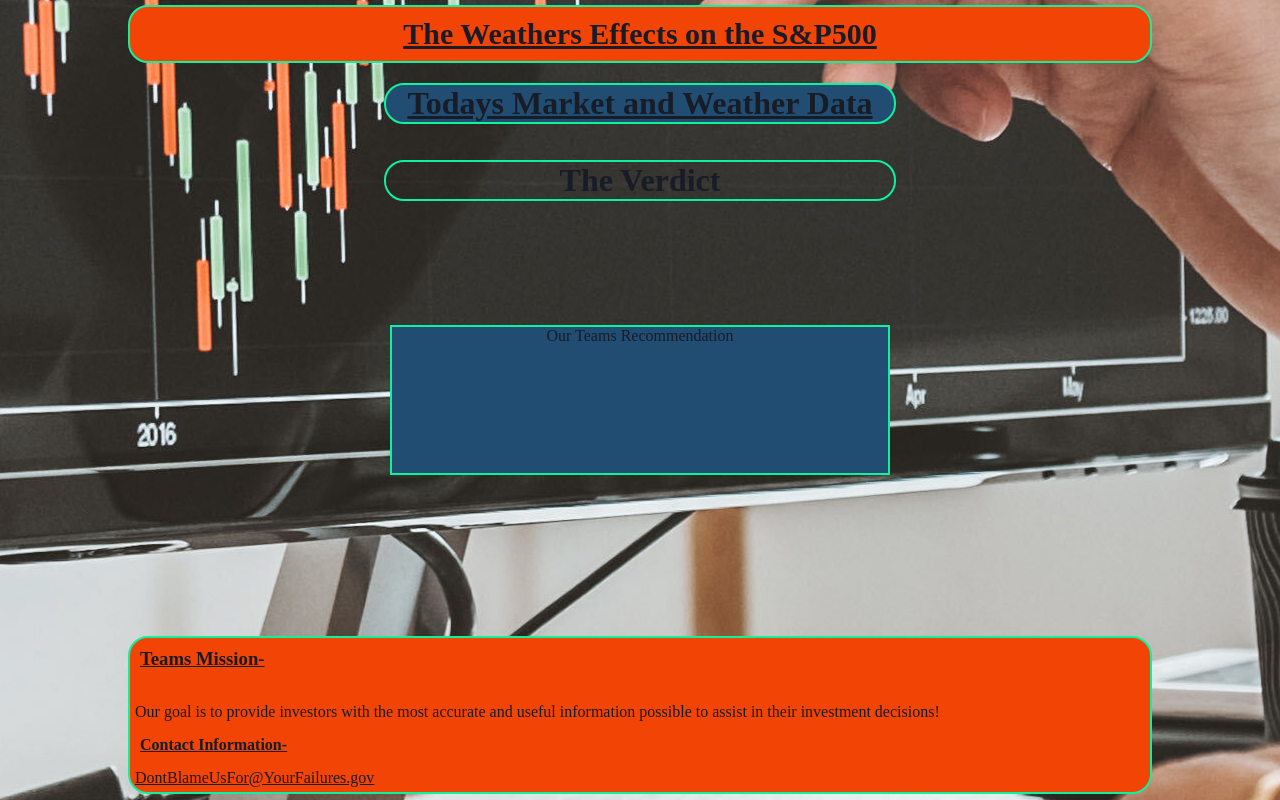
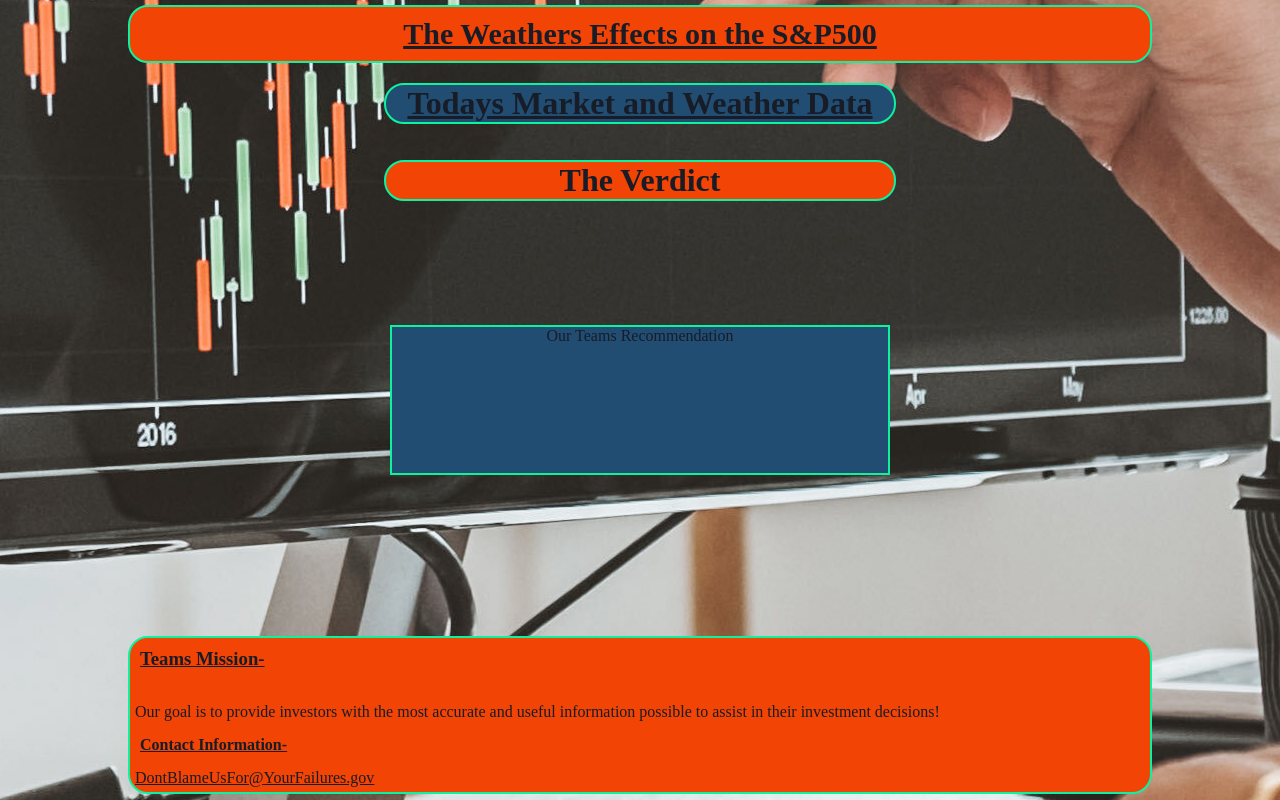
Before and after one commit to P1100s7/Project_1, a plain HTML site: page index.html in a window 1280 px wide. Drawn offline with Linux system fonts and the light colour scheme.

Commit message:
updated css

```diff
--- a/assets/style.css
+++ b/assets/style.css
@@ -73,6 +73,10 @@ a {
     background-color: var(--tertiary-color);
 }
 .button2 {
+    border-radius: 20px;
+    background-position: left top;
+    background-repeat: repeat;
+    border: 2px solid var(--quandary-color);
     color: var(--primary-color);
     text-align: center;
     margin-left: 30%;
@@ -80,8 +84,7 @@ a {
     margin-top: 10 px;
     top: 20%;
     left: 50%;
-    border-radius: 20px;
-    border: 2px solid var(--quandary-color);
+    background-color: #F24405;
 }
 .chart-head {
     font-size: 25px;
```
